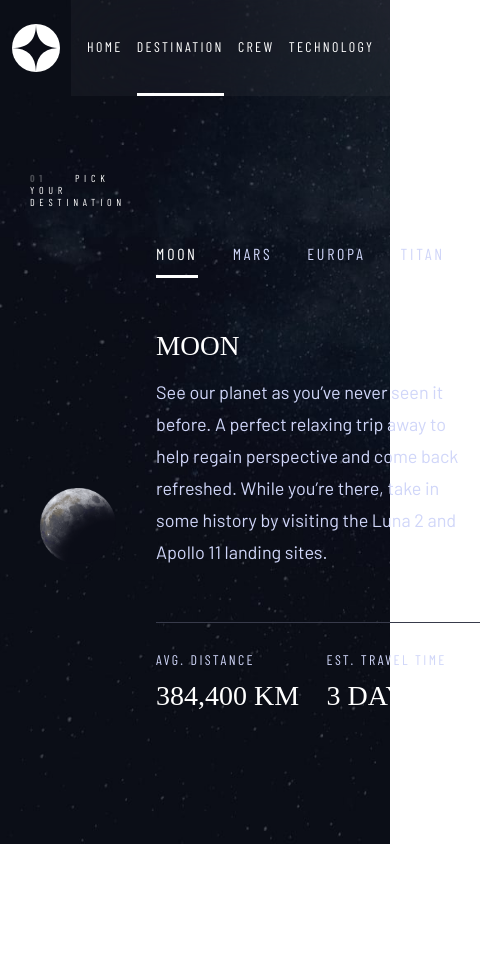
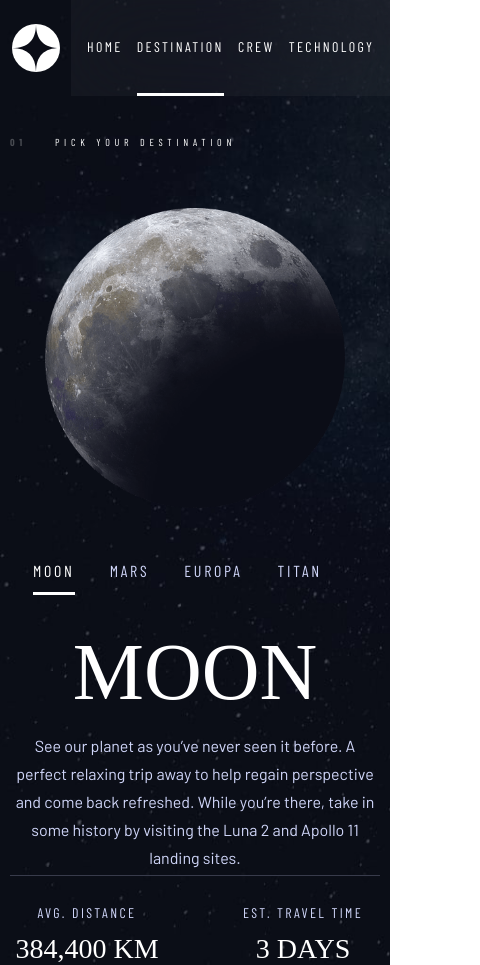
Before and after one commit to DilshodImomov/space-tourism, a React (Create React App) app: page /destination in a window 390 px wide. Shown: the whole page, 480 px wide, since content can reach past the window. Before the commit the page ends 844 px from the top, so only its background shows below. Built offline with nearby package versions, Linux system fonts and the light colour scheme; a web font is replaced by a local one.

Commit message:
Making destinations component responsive for tablet

```diff
--- a/src/components/Destination/Destination.css
+++ b/src/components/Destination/Destination.css
@@ -66,6 +66,8 @@
 }
 .planetLinks p {
     margin-right: 35px;
+    margin-top: 0;
+    margin-bottom: 0;
     height: 34px;
     border-bottom: 3px solid transparent;
 }
@@ -146,40 +148,60 @@
     margin: 0;
 }
 
-@media screen and (max-width: 1075px) {
-    .descriptionBlock {
-        margin-left: 30px;
+
+
+@media screen and (max-width: 768px) {
+    .planetBlock, .descriptionBlock {
+        margin: 0;
+        padding: 0px 10px;
+    }
+    .container {
+        flex-direction: column;
     }
     .planetBlock {
-        margin-left: 30px;
+        margin-top: 40px;
+        width: 100%;
+        align-items: flex-start;
+    }
+    .planetBox {
+        justify-content: center;
+        margin-top: 60px;
+        max-width: 100%;
+        padding: 0;
+    }
+    .planetBox img {
+        max-width: min(300px, 100%);
+    }
+    .descriptionBlock {
+        align-items: center;
+        margin-top: 53px;
+    }
+    .planetLinks {
+        margin-bottom: 32px;
+    }
+    .planetName p {
+        font-size: 80px;
+    }
+    .planetText {
+        font-size: 16px;
+        line-height: 175%;
+        text-align: center;
+        max-width: 573px;
+        margin-bottom: 49px;
+        max-height: 94px;
+        min-height: unset;
+    }
+    .planetLine {
+        max-width: 573px;
+        width: 100%;
+    }
+    .distanceBlock {
+        justify-content: space-around;
+    }
+    .distanceKm, .time {
+        text-align: center;
+        margin-right: 0;
+        max-width: 216px;
+        width: 216px;
     }
 }
-
-/*
-@media screen and (max-width: 950px) {
-    .planetName p {
-        font-size: 90px;
-    }
-    .planetBlock {
-        flex-grow: 1;
-        margin-left: 5px;
-    }
-    .descriptionBlock {
-        margin-left: 5px;
-    }
-    .planetBox {
-        transform: scale(.7);
-    }
-    .destinationHeading {
-        font-size: 20px;
-    }
-    .planetLine {
-        width: 350px;
-    }
-    .planetText {
-        width: 350px;
-    }
-    .distanceKm {
-        margin-right: 50px;
-    }
-} */
```
